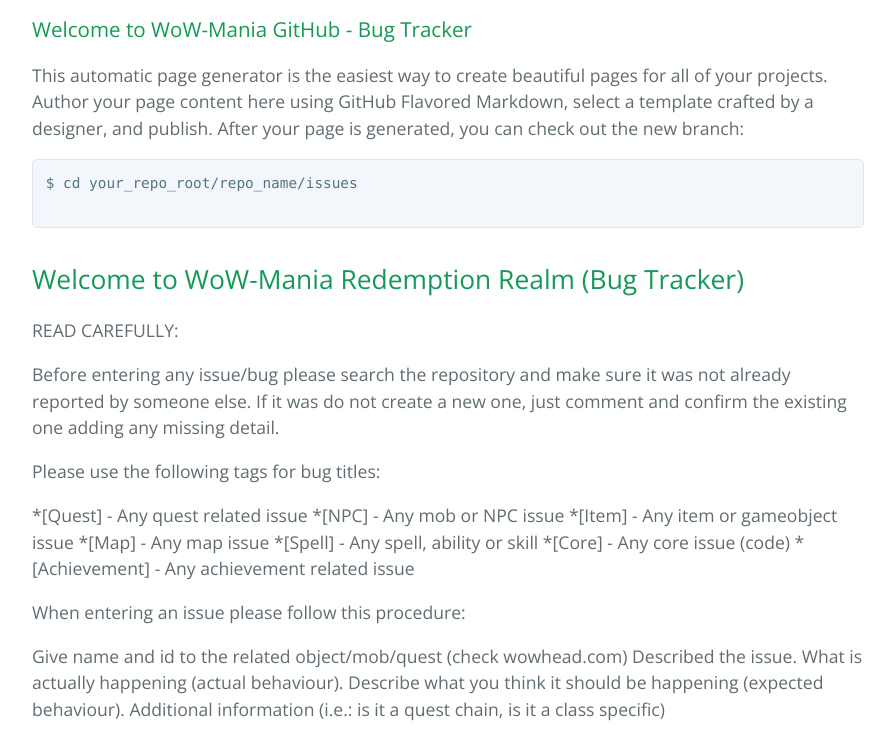
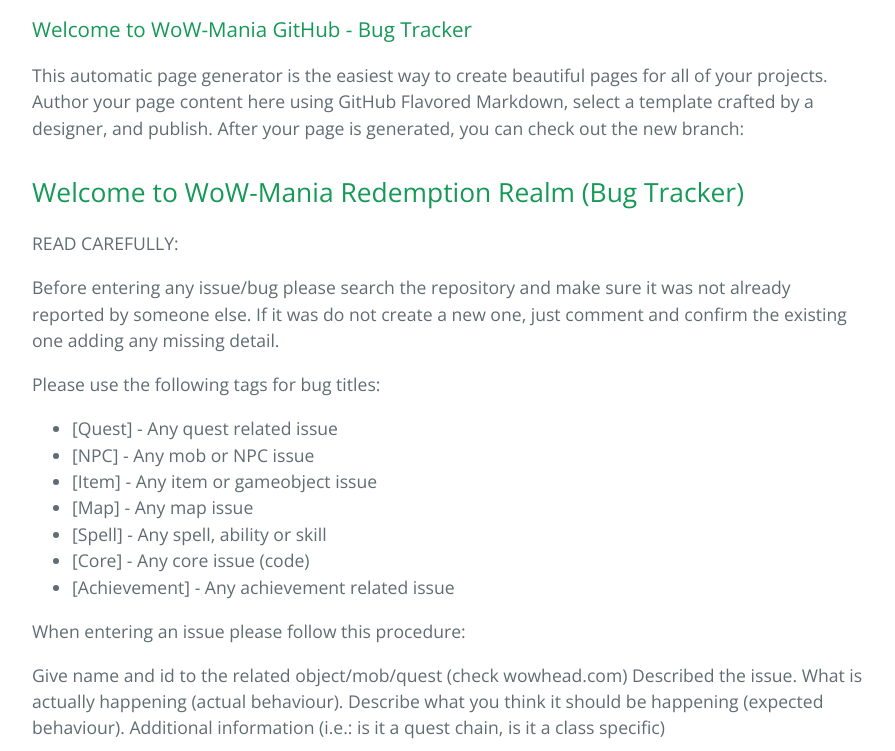
Before and after one commit to xXDzepniXx/Redemption, a plain HTML site: page index.html in a window 1280 px wide. Shown: the part 401-1152 px from the top of the page, without its empty margins (192-1087 px from the left). Drawn offline with nearby package versions, Linux system fonts and the light colour scheme.

```diff
--- a/index.html
+++ b/index.html
@@ -24,10 +24,6 @@
 
 <p>This automatic page generator is the easiest way to create beautiful pages for all of your projects. Author your page content here using GitHub Flavored Markdown, select a template crafted by a designer, and publish. After your page is generated, you can check out the new branch:</p>
 
-<pre><code>$ cd your_repo_root/repo_name/issues
-
-</code></pre>
-
 <h2>
 <a id="welcome-to-wow-mania-redemption-realm-bug-tracker" class="anchor" href="#welcome-to-wow-mania-redemption-realm-bug-tracker" aria-hidden="true"><span class="octicon octicon-link"></span></a>Welcome to WoW-Mania Redemption Realm (Bug Tracker)</h2>
 
@@ -37,13 +33,15 @@
 
 <p>Please use the following tags for bug titles:</p>
 
-<p>*[Quest] - Any quest related issue
-*[NPC] - Any mob or NPC issue
-*[Item] - Any item or gameobject issue
-*[Map] - Any map issue
-*[Spell] - Any spell, ability or skill
-*[Core] - Any core issue (code)
-*[Achievement] - Any achievement related issue</p>
+<ul>
+<li>[Quest] - Any quest related issue</li>
+<li>[NPC] - Any mob or NPC issue</li>
+<li>[Item] - Any item or gameobject issue</li>
+<li>[Map] - Any map issue</li>
+<li>[Spell] - Any spell, ability or skill</li>
+<li>[Core] - Any core issue (code)</li>
+<li>[Achievement] - Any achievement related issue</li>
+</ul>
 
 <p>When entering an issue please follow this procedure:</p>
 
```
Also changed, not shown: params.json (+1 -1 lines).
